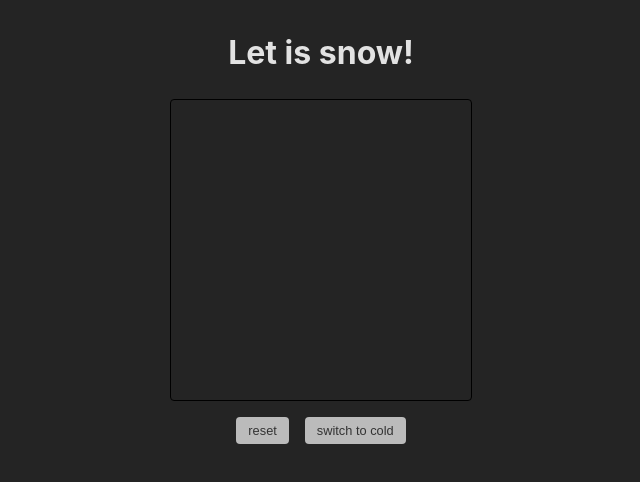
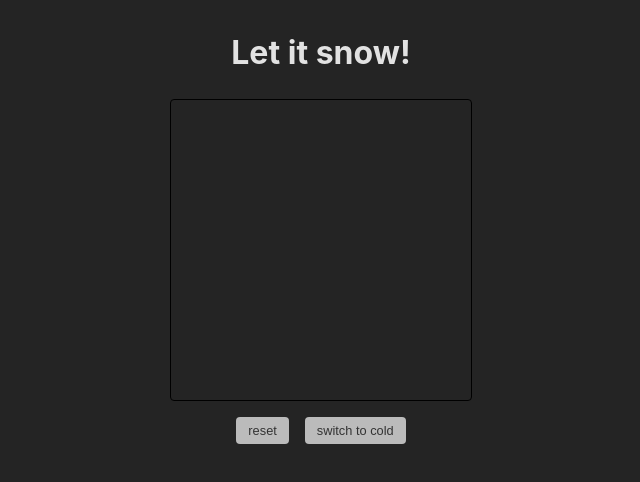
Before and after one commit to adripanico/sandbox, a website built with Vite: page index.html in a window 1280 px wide. Shown: the full height of the page, 319-959 px from the left. Built offline with nearby package versions, Linux system fonts and the light colour scheme; animation ran at ten frames a second.

Commit message:
Fix typo

```diff
--- a/index.html
+++ b/index.html
@@ -8,7 +8,7 @@
   </head>
   <body>
     <div class="wrapper">
-      <h1>Let is snow!</h1>
+      <h1>Let it snow!</h1>
       <canvas id="canvas"></canvas>
       <div class="buttons">
         <button id="reset-btn">reset</button>
```
